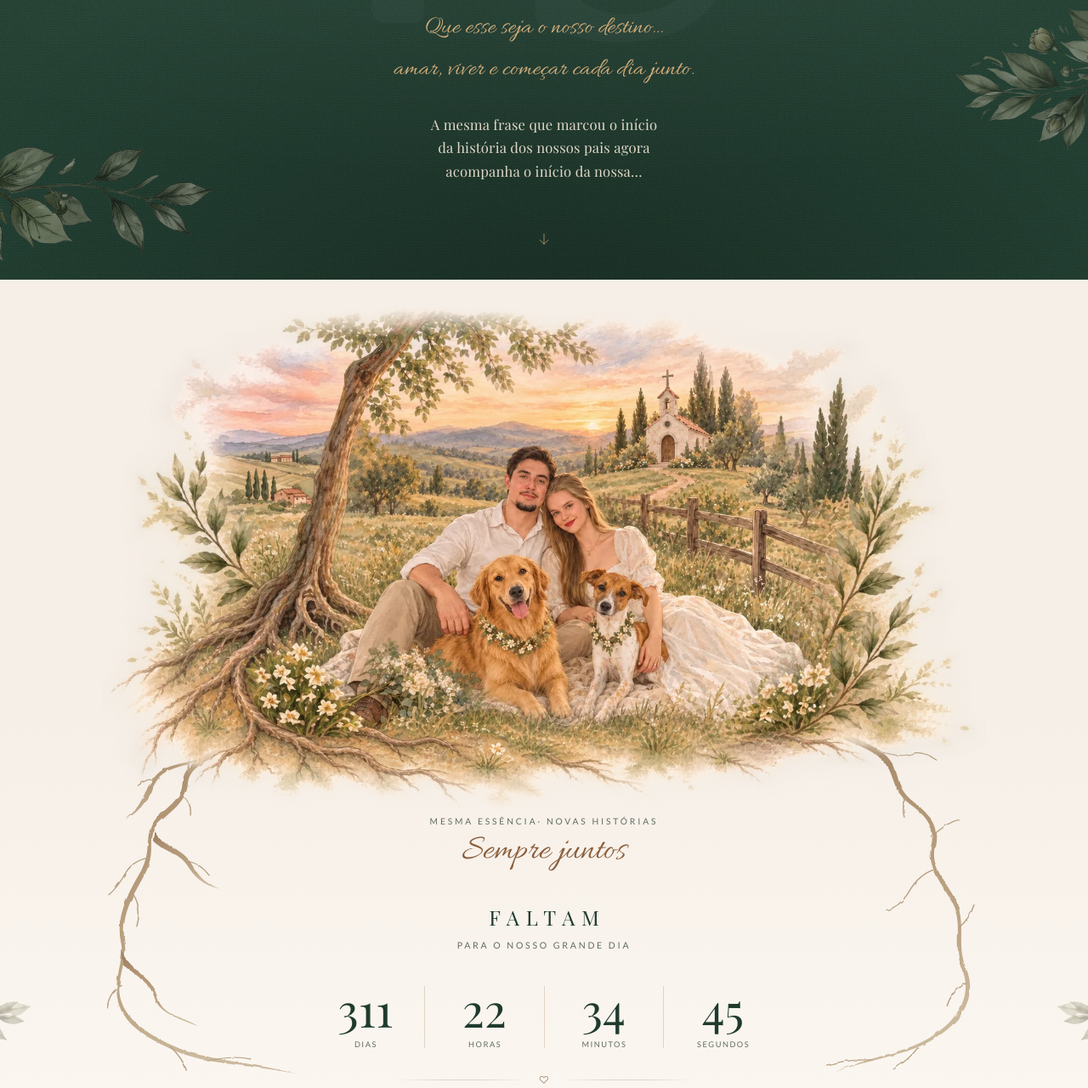
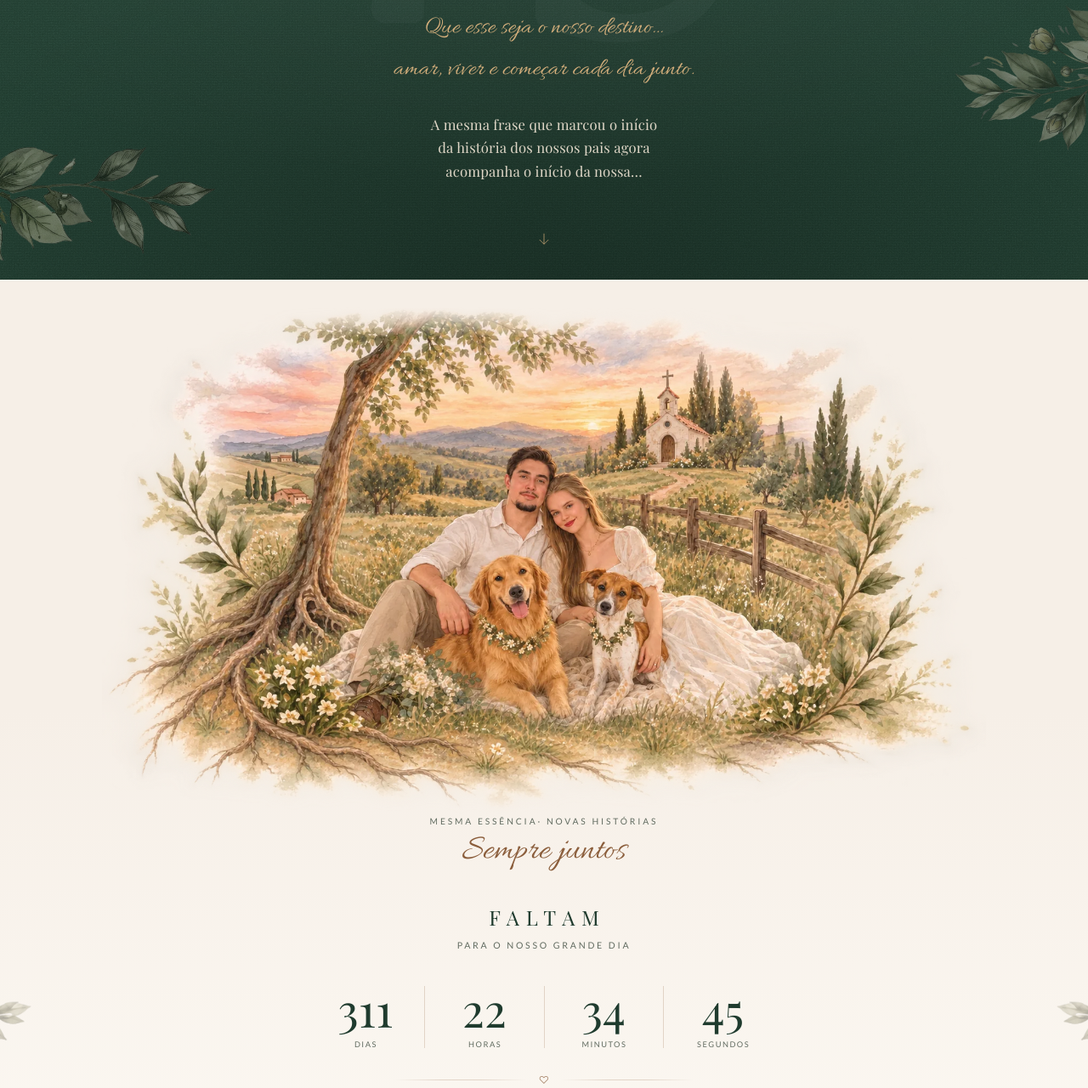
Before and after one commit to xirugabriel/casamento-mozar-eduarda, a plain HTML site: page index.html in a window 1280 px wide. Shown: the part 471-1751 px from the top of the page at 85% size. Drawn offline with nearby package versions, Linux system fonts and the light colour scheme.

Commit message:
Revert "Estende as raízes da aquarela até a contagem"
This reverts commit 6959a161f7011c9e2d44f48506c5ebda7a790726.

```diff
--- a/css/style.css
+++ b/css/style.css
@@ -294,21 +294,7 @@ button { font: inherit; color: inherit; }
 }
 .secao--claro { background: var(--marfim-claro); }
 
-.paisagem { position: relative; isolation: isolate; background: linear-gradient(var(--marfim) 50%, var(--marfim-claro)); }
-/* O recuo proporcional situa a primeira bifurcação no pé da árvore.
-   A ponta inferior acompanha a régua abaixo do relógio. */
-.paisagem__raizes {
-  position: absolute; pointer-events: none; inset: clamp(.85rem, 3vw, 2rem) 0 clamp(2.5rem, 8vw, 4rem);
-  width: min(calc(100% - 2 * var(--gutter)), 65rem); margin-inline: auto;
-  display: flex; flex-direction: column;
-}
-.paisagem__raizes::before { content: ''; flex: none; width: 100%; aspect-ratio: 660 / 292; }
-.paisagem__raizes::after {
-  content: ''; flex: 1; background: url('../img/identidade/raizes-continuas.svg') center / 100% 100% no-repeat;
-}
-@media (max-width: 759px) {
-  .paisagem__raizes { width: 100%; }
-}
+.paisagem { background: linear-gradient(var(--marfim) 50%, var(--marfim-claro)); }
 .aquarela { padding: clamp(.85rem, 3vw, 2rem) 0 0; background: transparent; }
 .aquarela__grade { display: grid; max-width: 65rem; margin-inline: auto; }
 .aquarela figure { margin: 0; }
--- a/index.html
+++ b/index.html
@@ -29,7 +29,7 @@
 <link rel="preconnect" href="https://fonts.googleapis.com">
 <link rel="preconnect" href="https://fonts.gstatic.com" crossorigin>
 <link rel="stylesheet" href="https://fonts.googleapis.com/css2?family=Playfair+Display:wght@400;500;600&family=Lato:wght@300;400;700&family=Allura&display=swap">
-<link rel="stylesheet" href="css/style.css?v=raizes-continuas-1">
+<link rel="stylesheet" href="css/style.css?v=aquarela-relogio-1">
 </head>
 <body>
 
@@ -81,7 +81,6 @@
 
 <!-- ═══════════════════════════════════════════════ 2. AQUARELA -->
 <div class="paisagem">
-  <div class="paisagem__raizes" aria-hidden="true"></div>
 <section class="secao aquarela" id="aquarela">
   <div class="container">
     <div class="aquarela__grade">
```
Also changed, not shown: img/identidade/raizes-continuas.svg (deleted).
